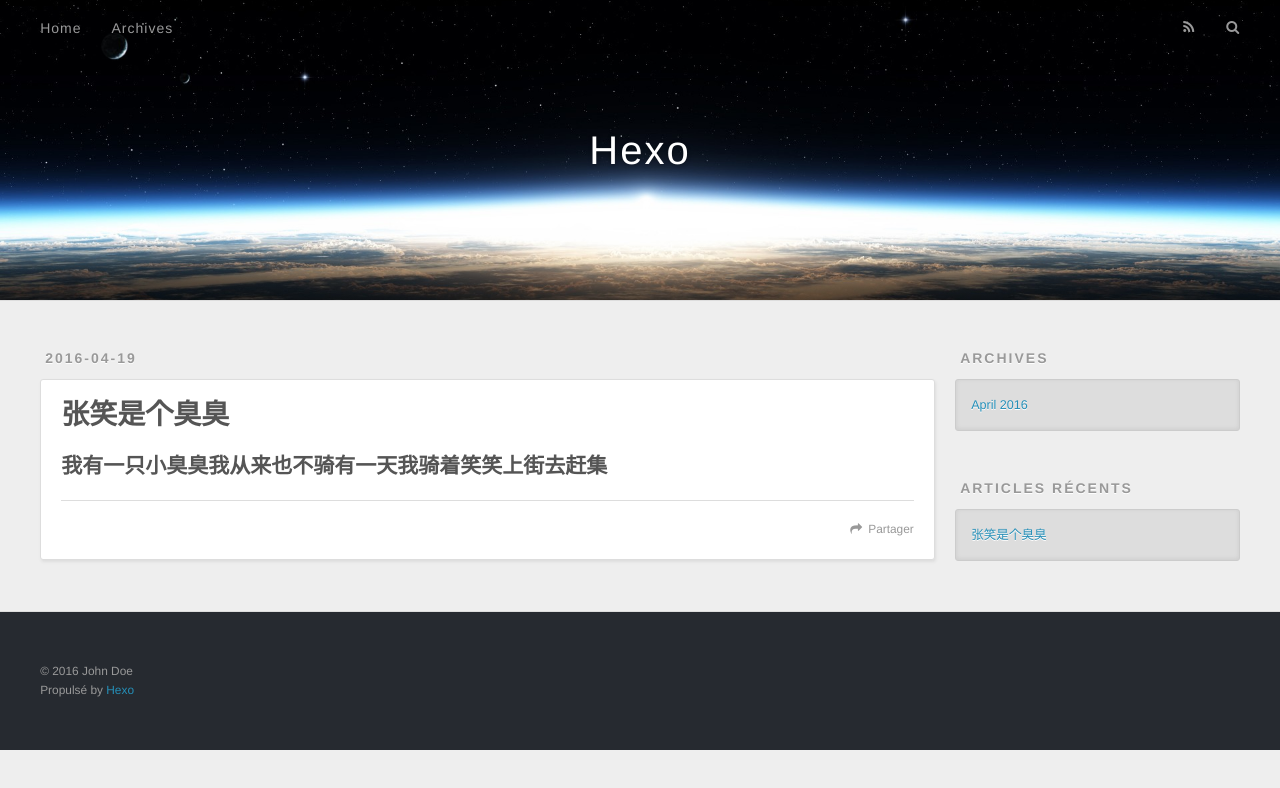
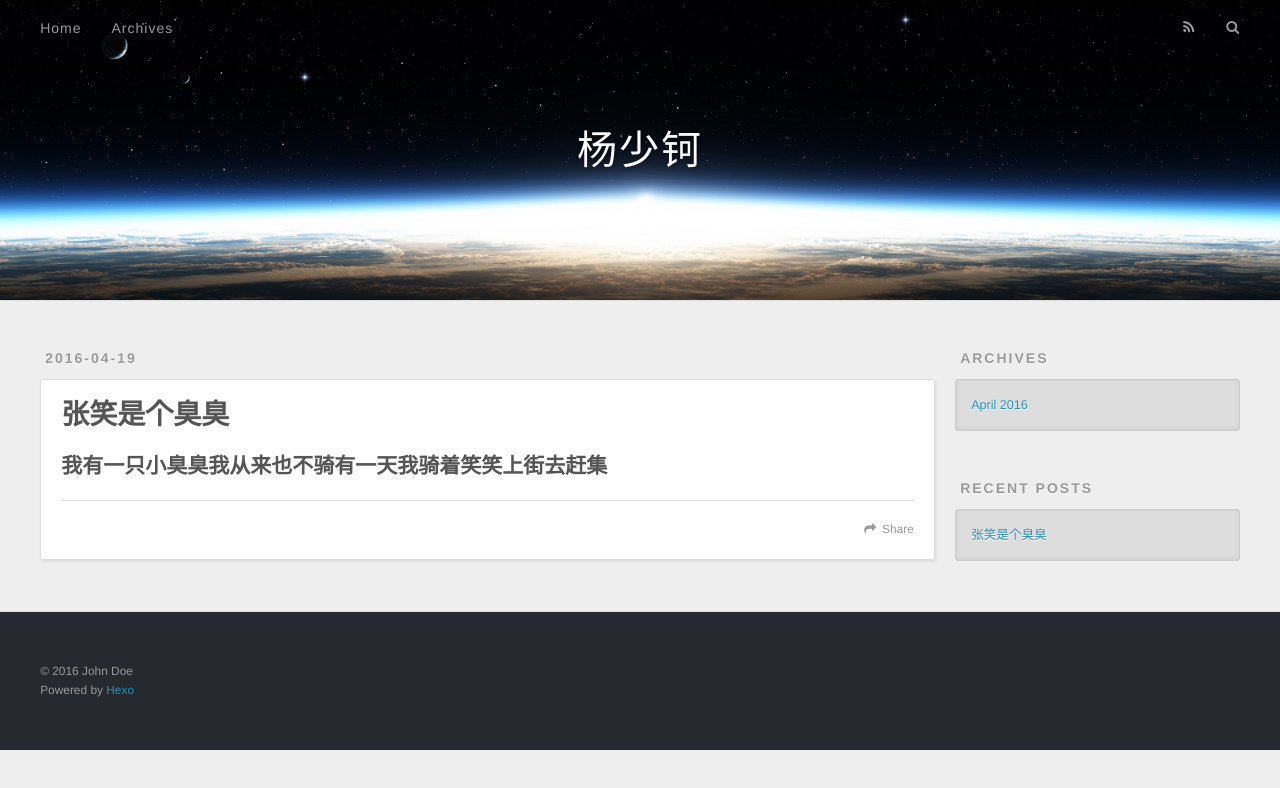
Before and after one commit to pdsysk/pdsysk.github.io, a plain HTML site: page index.html in a window 1280 px wide. Drawn offline with nearby package versions, Linux system fonts and the light colour scheme.

Commit message:
Site updated: 2016-04-19 16:46:27

```diff
--- a/2016/04/19/张笑/index.html
+++ b/2016/04/19/张笑/index.html
@@ -3,20 +3,20 @@
 <head>
   <meta charset="utf-8">
 
-  <title>张笑是个臭臭 | Hexo</title>
+  <title>张笑是个臭臭 | 杨少钶</title>
   <meta name="viewport" content="width=device-width, initial-scale=1, maximum-scale=1">
   <meta name="description" content="我有一只小臭臭我从来也不骑有一天我骑着笑笑上街去赶集">
 <meta property="og:type" content="article">
 <meta property="og:title" content="张笑是个臭臭">
 <meta property="og:url" content="http://pdsysk.github.io/2016/04/19/张笑/index.html">
-<meta property="og:site_name" content="Hexo">
+<meta property="og:site_name" content="杨少钶">
 <meta property="og:description" content="我有一只小臭臭我从来也不骑有一天我骑着笑笑上街去赶集">
 <meta property="og:updated_time" content="2016-04-19T08:22:40.392Z">
 <meta name="twitter:card" content="summary">
 <meta name="twitter:title" content="张笑是个臭臭">
 <meta name="twitter:description" content="我有一只小臭臭我从来也不骑有一天我骑着笑笑上街去赶集">
 
-    <link rel="alternate" href="/atom.xml" title="Hexo" type="application/atom+xml">
+    <link rel="alternate" href="/atom.xml" title="杨少钶" type="application/atom+xml">
 
 
     <link rel="icon" href="/favicon.png">
@@ -37,7 +37,7 @@
   <div id="header-outer" class="outer">
     <div id="header-title" class="inner">
       <h1 id="logo-wrap">
-        <a href="/" id="logo">Hexo</a>
+        <a href="/" id="logo">杨少钶</a>
       </h1>
 
     </div>
@@ -52,9 +52,9 @@
       </nav>
       <nav id="sub-nav">
 
-          <a id="nav-rss-link" class="nav-icon" href="/atom.xml" title="Flux RSS"></a>
+          <a id="nav-rss-link" class="nav-icon" href="/atom.xml" title="RSS Feed"></a>
 
-        <a id="nav-search-btn" class="nav-icon" title="Rechercher"></a>
+        <a id="nav-search-btn" class="nav-icon" title="Search"></a>
       </nav>
       <div id="search-form-wrap">
         <form action="//google.com/search" method="get" accept-charset="UTF-8" class="search-form"><input type="search" name="q" results="0" class="search-form-input" placeholder="Search"><button type="submit" class="search-form-submit">&#xF002;</button><input type="hidden" name="sitesearch" value="http://pdsysk.github.io"></form>
@@ -89,7 +89,7 @@
 
     </div>
     <footer class="article-footer">
-      <a data-url="http://pdsysk.github.io/2016/04/19/张笑/" data-id="cin75yb250000kwc57hwb12z8" class="article-share-link">Partager</a>
+      <a data-url="http://pdsysk.github.io/2016/04/19/张笑/" data-id="cin76rnyx0000y8c5hmvtieyq" class="article-share-link">Share</a>
 
 
     </footer>
@@ -123,7 +123,7 @@
 
 
   <div class="widget-wrap">
-    <h3 class="widget-title">Articles récents</h3>
+    <h3 class="widget-title">Recent Posts</h3>
     <div class="widget">
       <ul>
 
@@ -144,7 +144,7 @@
   <div class="outer">
     <div id="footer-info" class="inner">
       &copy; 2016 John Doe<br>
-      Propulsé by <a href="http://hexo.io/" target="_blank">Hexo</a>
+      Powered by <a href="http://hexo.io/" target="_blank">Hexo</a>
     </div>
   </div>
 </footer>
--- a/index.html
+++ b/index.html
@@ -3,19 +3,19 @@
 <head>
   <meta charset="utf-8">
 
-  <title>Hexo</title>
+  <title>杨少钶</title>
   <meta name="viewport" content="width=device-width, initial-scale=1, maximum-scale=1">
   <meta name="description">
 <meta property="og:type" content="website">
-<meta property="og:title" content="Hexo">
+<meta property="og:title" content="杨少钶">
 <meta property="og:url" content="http://pdsysk.github.io/index.html">
-<meta property="og:site_name" content="Hexo">
+<meta property="og:site_name" content="杨少钶">
 <meta property="og:description">
 <meta name="twitter:card" content="summary">
-<meta name="twitter:title" content="Hexo">
+<meta name="twitter:title" content="杨少钶">
 <meta name="twitter:description">
 
-    <link rel="alternate" href="/atom.xml" title="Hexo" type="application/atom+xml">
+    <link rel="alternate" href="/atom.xml" title="杨少钶" type="application/atom+xml">
 
 
     <link rel="icon" href="/favicon.png">
@@ -36,7 +36,7 @@
   <div id="header-outer" class="outer">
     <div id="header-title" class="inner">
       <h1 id="logo-wrap">
-        <a href="/" id="logo">Hexo</a>
+        <a href="/" id="logo">杨少钶</a>
       </h1>
 
     </div>
@@ -51,9 +51,9 @@
       </nav>
       <nav id="sub-nav">
 
-          <a id="nav-rss-link" class="nav-icon" href="/atom.xml" title="Flux RSS"></a>
+          <a id="nav-rss-link" class="nav-icon" href="/atom.xml" title="RSS Feed"></a>
 
-        <a id="nav-search-btn" class="nav-icon" title="Rechercher"></a>
+        <a id="nav-search-btn" class="nav-icon" title="Search"></a>
       </nav>
       <div id="search-form-wrap">
         <form action="//google.com/search" method="get" accept-charset="UTF-8" class="search-form"><input type="search" name="q" results="0" class="search-form-input" placeholder="Search"><button type="submit" class="search-form-submit">&#xF002;</button><input type="hidden" name="sitesearch" value="http://pdsysk.github.io"></form>
@@ -90,7 +90,7 @@
 
     </div>
     <footer class="article-footer">
-      <a data-url="http://pdsysk.github.io/2016/04/19/张笑/" data-id="cin75yb250000kwc57hwb12z8" class="article-share-link">Partager</a>
+      <a data-url="http://pdsysk.github.io/2016/04/19/张笑/" data-id="cin76rnyx0000y8c5hmvtieyq" class="article-share-link">Share</a>
 
 
     </footer>
@@ -125,7 +125,7 @@
 
 
   <div class="widget-wrap">
-    <h3 class="widget-title">Articles récents</h3>
+    <h3 class="widget-title">Recent Posts</h3>
     <div class="widget">
       <ul>
 
@@ -146,7 +146,7 @@
   <div class="outer">
     <div id="footer-info" class="inner">
       &copy; 2016 John Doe<br>
-      Propulsé by <a href="http://hexo.io/" target="_blank">Hexo</a>
+      Powered by <a href="http://hexo.io/" target="_blank">Hexo</a>
     </div>
   </div>
 </footer>
```
Also changed, not shown: archives/2016/04/index.html (+10 -10 lines), archives/2016/index.html (+10 -10 lines), archives/index.html (+10 -10 lines).
